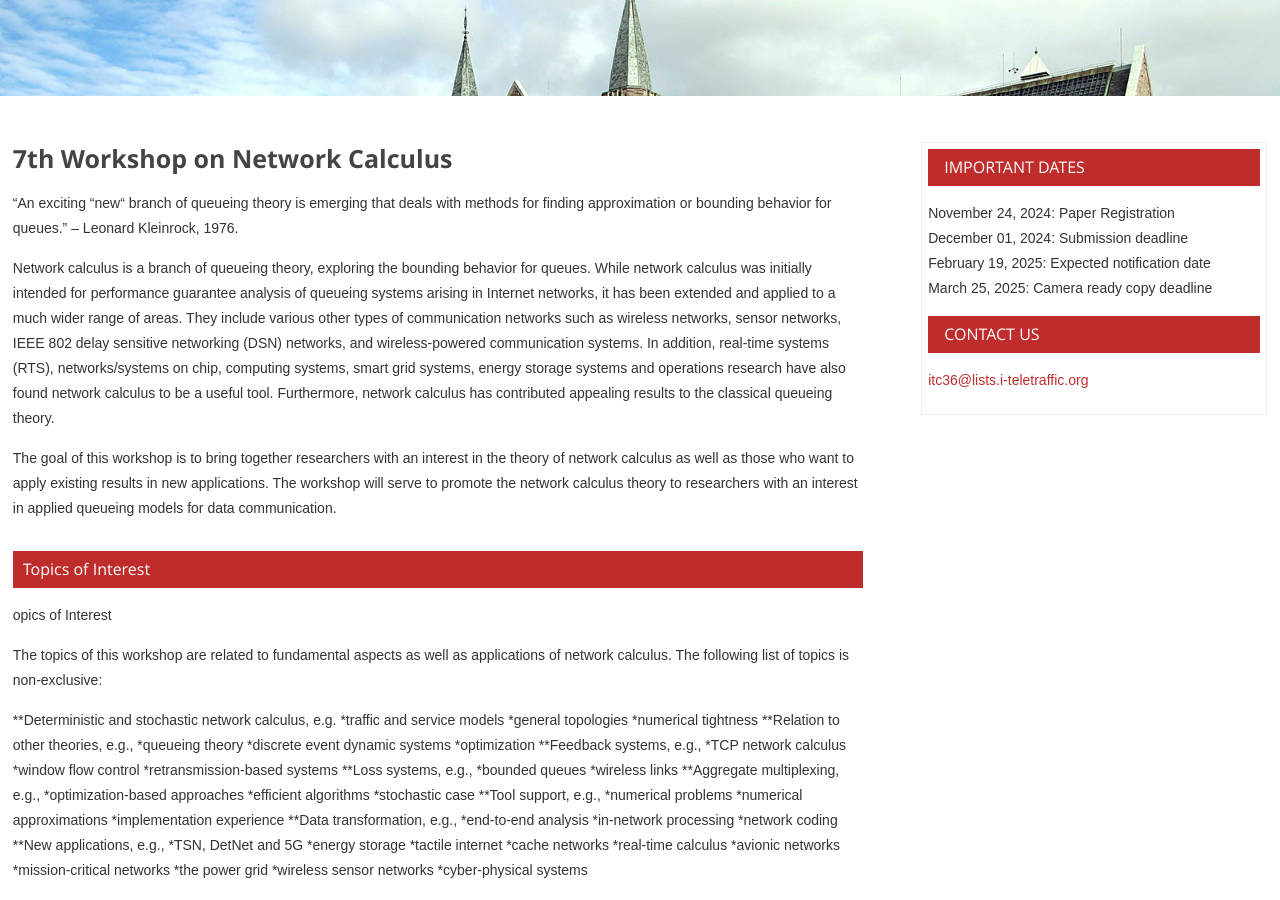
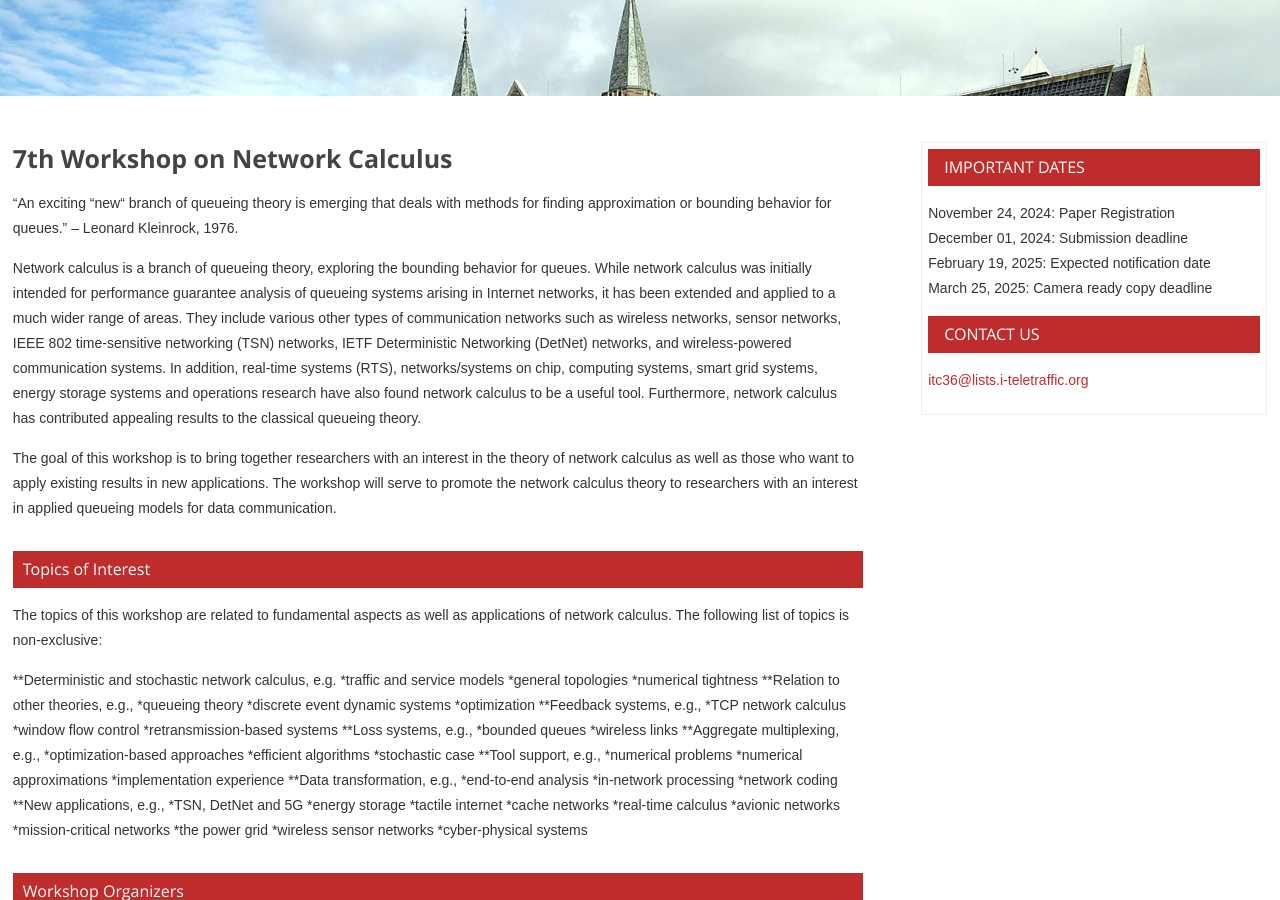
Before and after one commit to ohohlfeld/itc36, a Jekyll site: the page built from woneca.md, in a window 1280 px wide and 900 px high, scrolled down 444 px. Built offline with Jekyll 4.4.1, drawn with Linux system fonts in a browser that asks for light colours.

Commit message:
update woneca.md

```diff
--- a/woneca.md
+++ b/woneca.md
@@ -6,13 +6,11 @@ title: Workshop on Network Calculus
 
 “An exciting “new“ branch of queueing theory is emerging that deals with methods for finding approximation or bounding behavior for queues.”  – Leonard Kleinrock, 1976.
 
-Network calculus is a branch of queueing theory, exploring the bounding behavior for queues. While network calculus was initially intended for performance guarantee analysis of queueing systems arising in Internet networks, it has been extended and applied to a much wider range of areas. They include various other types of communication networks such as wireless networks, sensor networks, IEEE 802 delay sensitive networking (DSN) networks, and wireless-powered communication systems. In addition, real-time systems (RTS), networks/systems on chip, computing systems, smart grid systems, energy storage systems and operations research have also found network calculus to be a useful tool. Furthermore, network calculus has contributed appealing results to the classical queueing theory.
+Network calculus is a branch of queueing theory, exploring the bounding behavior for queues. While network calculus was initially intended for performance guarantee analysis of queueing systems arising in Internet networks, it has been extended and applied to a much wider range of areas. They include various other types of communication networks such as wireless networks, sensor networks, IEEE 802 time-sensitive networking (TSN) networks, IETF Deterministic Networking (DetNet) networks, and wireless-powered communication systems. In addition, real-time systems (RTS), networks/systems on chip, computing systems, smart grid systems, energy storage systems and operations research have also found network calculus to be a useful tool. Furthermore, network calculus has contributed appealing results to the classical queueing theory.
 
 The goal of this workshop is to bring together researchers with an interest in the theory of network calculus as well as those who want to apply existing results in new applications. The workshop will serve to promote the network calculus theory to researchers with an interest in applied queueing models for data communication.
 
 ## Topics of Interest
-
-opics of Interest
 
 The topics of this workshop are related to fundamental aspects as well as applications of network calculus. The following list of topics is non-exclusive:
 
```
